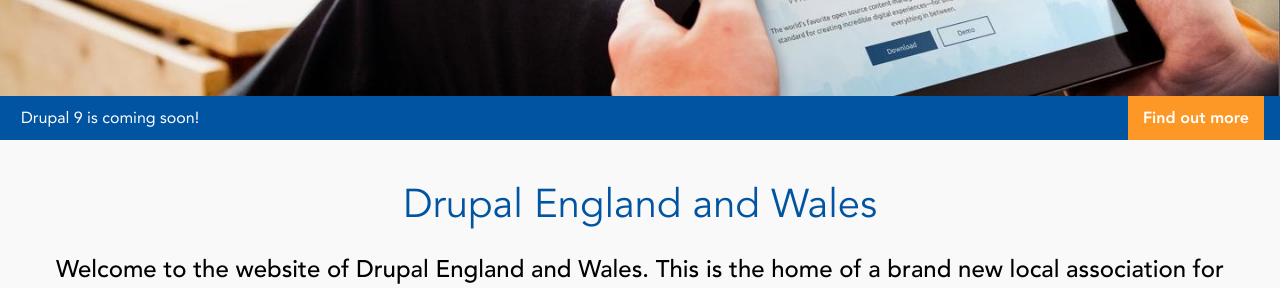
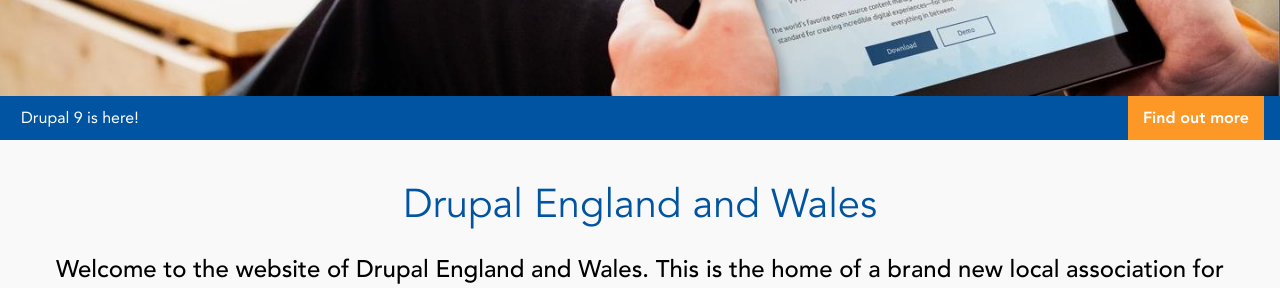
Before and after one commit to Drupal-England-Wales/drupal-england-wales.github.io, a Jekyll site: the page built from index.html, in a window 1280 px wide and 1162 px high. Shown: the part 316-604 px from the top of the window. Built offline with Jekyll 4.4.1, drawn with Linux system fonts in a browser that asks for light colours; some web fonts are replaced.

Commit message:
Updating Drupal 9 tagline as we're past June 3rd

```diff
--- a/constitution-and-board.html
+++ b/constitution-and-board.html
@@ -3,7 +3,7 @@
 title: Drupal England and Wales | Constitution and Board
 page_title: Constitution and Board
 header_image: header.jpg
-image_title: Drupal 9 is coming soon!
+image_title: Drupal 9 is here!
 image_button: Find out more
 image_link: https://www.drupal.org/docs/9
 next_button_text: Elections
--- a/drupalcamp-london.html
+++ b/drupalcamp-london.html
@@ -3,7 +3,7 @@
 title: Drupal England and Wales | DrupalCamp London
 page_title: Meet us at DrupalCamp
 header_image: header.jpg
-image_title: Drupal 9 is coming soon!
+image_title: Drupal 9 is here!
 image_button: Find out more
 image_link: https://www.drupal.org/docs/9
 next_button_text: Our Constitution and Board
--- a/index.html
+++ b/index.html
@@ -3,7 +3,7 @@
 title: Drupal England and Wales
 page_title: Drupal England and Wales
 header_image: header.jpg
-image_title: Drupal 9 is coming soon!
+image_title: Drupal 9 is here!
 image_button: Find out more
 image_link: https://www.drupal.org/docs/9
 next_button_text: What is Drupal?
--- a/join-dew.html
+++ b/join-dew.html
@@ -3,7 +3,7 @@
 title: Drupal England and Wales | Join Us!
 page_title: Join DEW!
 header_image: header.jpg
-image_title: Drupal 9 is coming soon!
+image_title: Drupal 9 is here!
 image_button: Find out more
 image_link: https://www.drupal.org/docs/9
 next_button_text: Home
--- a/what-is-drupal.html
+++ b/what-is-drupal.html
@@ -3,7 +3,7 @@
 title: Drupal England and Wales | What is Drupal?
 page_title: What is Drupal?
 header_image: header.jpg
-image_title: Drupal 9 is coming soon!
+image_title: Drupal 9 is here!
 image_button: Find out more
 image_link: https://www.drupal.org/docs/9
 next_button_text: Who are we?
--- a/who-are-dew.html
+++ b/who-are-dew.html
@@ -3,7 +3,7 @@
 title: Drupal England and Wales | Who are we?
 page_title: Meet Drupal England and Wales
 header_image: header.jpg
-image_title: Drupal 9 is coming soon!
+image_title: Drupal 9 is here!
 image_button: Find out more
 image_link: https://www.drupal.org/docs/9
 next_button_text: Meet us at DrupalCamp London!
```
